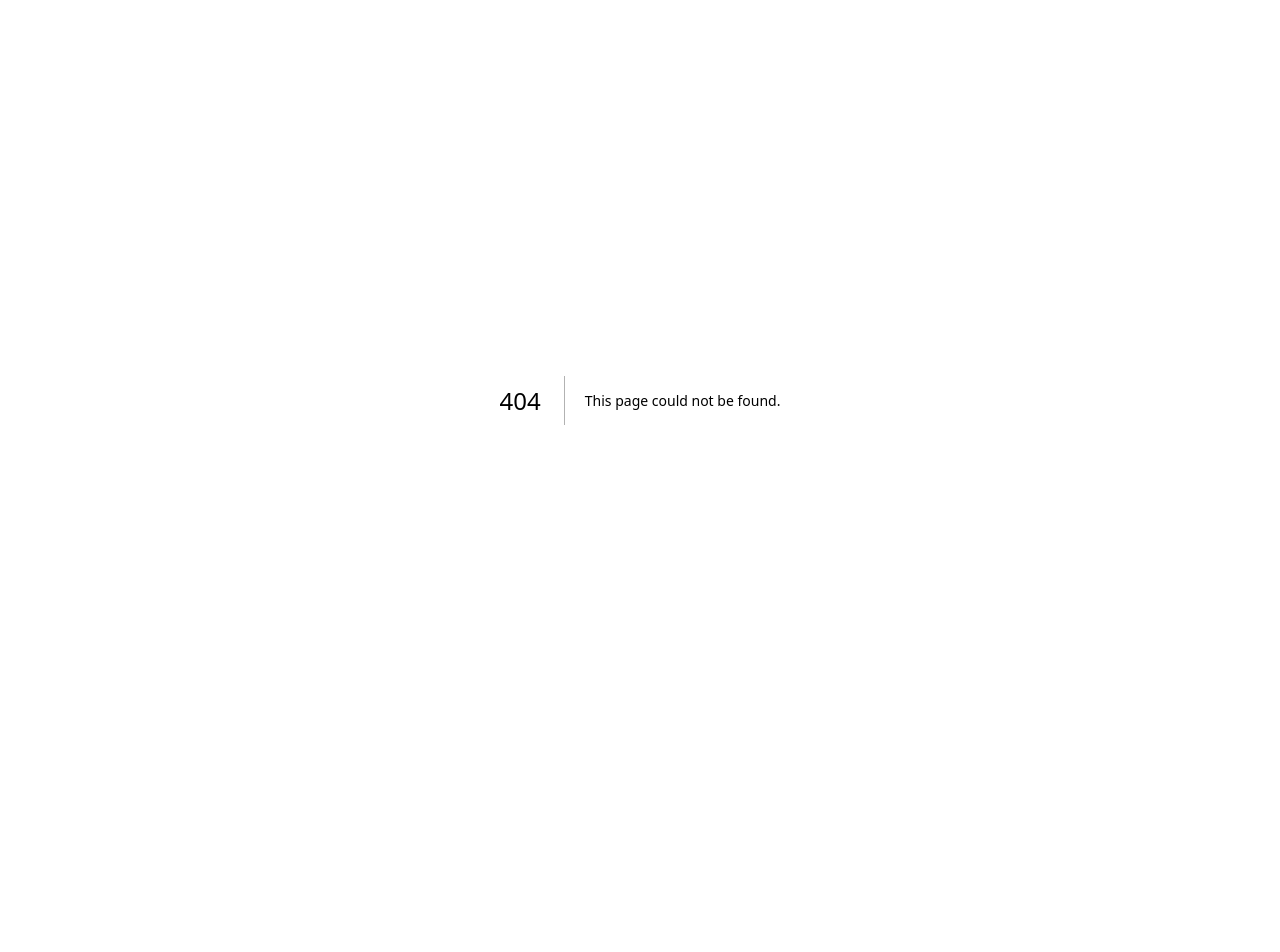
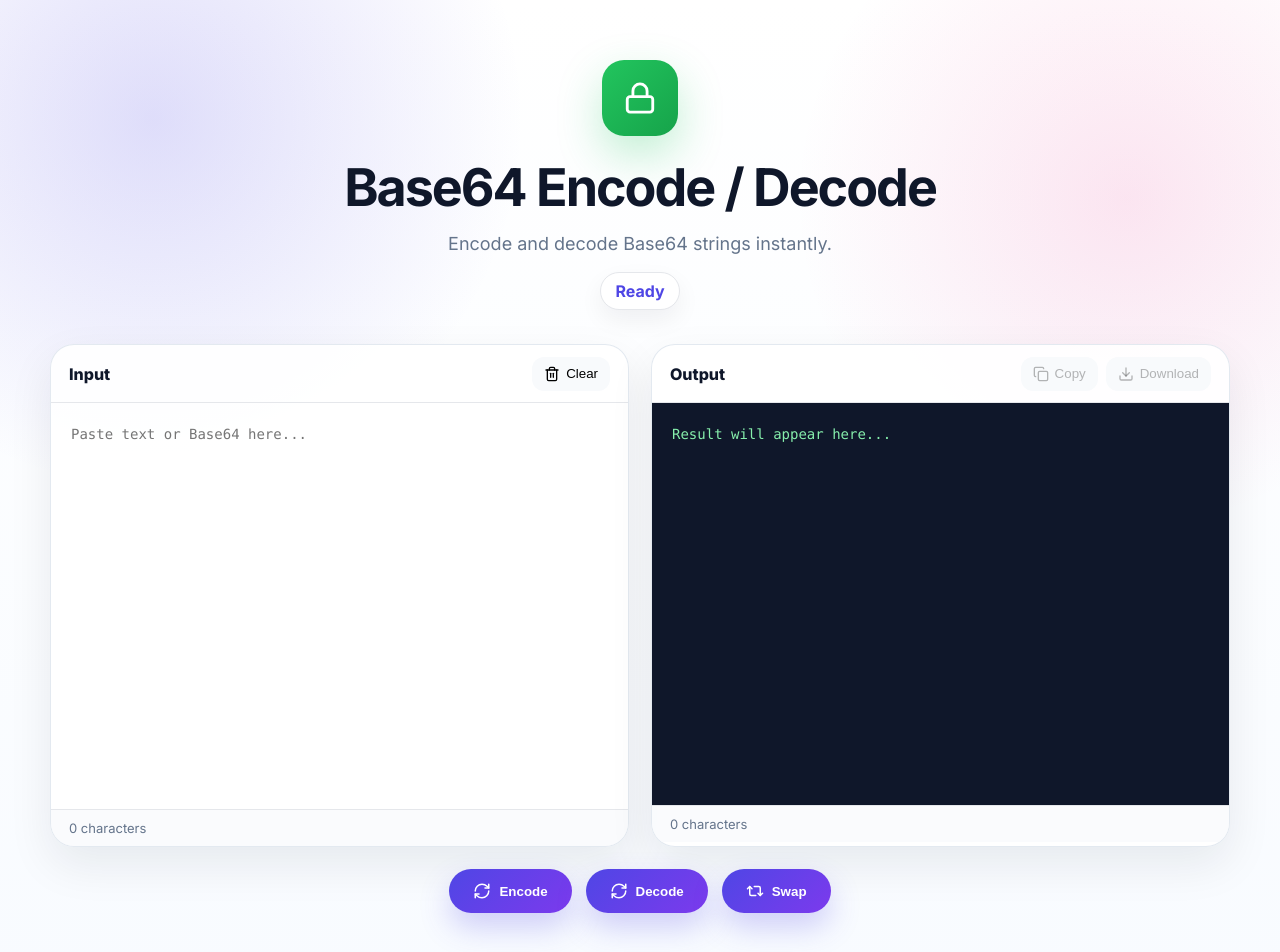
Before and after one commit to xieshaomiao/unitoolshub, a Next.js app: page /tools/base64 in a window 1280 px wide. Before the commit this address had no page. Shown: the top 952 px of the page. Before the commit the page ends 800 px from the top, so only its background shows below. Built offline with nearby package versions, Linux system fonts and the light colour scheme.

Commit message:
feat: add base64 tool

```diff
--- a/app/globals.css
+++ b/app/globals.css
@@ -789,3 +789,65 @@ a {
     font-size: 42px;
   }
 }
+
+.btn {
+  border: 0;
+  border-radius: 999px;
+  padding: 12px 22px;
+  display: inline-flex;
+  align-items: center;
+  justify-content: center;
+  gap: 8px;
+  font-weight: 800;
+  cursor: pointer;
+  transition: 0.25s ease;
+}
+
+.btn:hover {
+  transform: translateY(-2px);
+}
+
+.btn-primary {
+  color: white;
+  background: linear-gradient(135deg, #4f46e5, #7c3aed);
+  box-shadow: 0 14px 30px rgba(79, 70, 229, 0.25);
+}
+
+.btn-secondary {
+  color: #4f46e5;
+  background: #eef2ff;
+}
+
+.btn-ghost {
+  color: #475569;
+  background: transparent;
+}
+
+.card {
+  border-radius: 22px;
+  background: rgba(255, 255, 255, 0.86);
+  border: 1px solid rgba(226, 232, 240, 0.95);
+  box-shadow: 0 16px 40px rgba(15, 23, 42, 0.07);
+}
+
+.card-hover {
+  transition: 0.25s ease;
+}
+
+.card-hover:hover {
+  transform: translateY(-6px);
+  box-shadow: 0 24px 60px rgba(15, 23, 42, 0.12);
+}
+
+.editor-actions {
+  display: flex;
+  gap: 8px;
+}
+
+.editor-footer {
+  padding: 10px 18px;
+  border-top: 1px solid #e5e7eb;
+  color: #64748b;
+  font-size: 13px;
+  background: rgba(248, 250, 252, 0.7);
+}
--- /dev/null
+++ b/app/tools/base64/page.tsx
@@ -0,0 +1,154 @@
+"use client";
+
+import { useState } from "react";
+import {
+  Copy,
+  Download,
+  Lock,
+  RefreshCw,
+  Repeat2,
+  Trash2,
+} from "lucide-react";
+import Button from "@/components/ui/Button";
+
+export default function Page() {
+  const [input, setInput] = useState("");
+  const [output, setOutput] = useState("");
+  const [status, setStatus] = useState("Ready");
+
+  function encodeBase64() {
+    try {
+      setOutput(btoa(unescape(encodeURIComponent(input))));
+      setStatus("Encoded");
+    } catch {
+      setStatus("Encode failed");
+    }
+  }
+
+  function decodeBase64() {
+    try {
+      setOutput(decodeURIComponent(escape(atob(input))));
+      setStatus("Decoded");
+    } catch {
+      setOutput("");
+      setStatus("Invalid Base64");
+    }
+  }
+
+  async function copyOutput() {
+    if (!output) return;
+
+    await navigator.clipboard.writeText(output);
+    setStatus("Copied");
+
+    setTimeout(() => {
+      setStatus("Ready");
+    }, 2000);
+  }
+
+  function downloadOutput() {
+    if (!output) return;
+
+    const blob = new Blob([output], { type: "text/plain;charset=utf-8" });
+    const url = URL.createObjectURL(blob);
+    const link = document.createElement("a");
+
+    link.href = url;
+    link.download = "unitoolshub-base64-output.txt";
+    link.click();
+
+    URL.revokeObjectURL(url);
+    setStatus("Downloaded");
+  }
+
+  function swapValues() {
+    setInput(output);
+    setOutput(input);
+    setStatus("Swapped");
+  }
+
+  function clearAll() {
+    setInput("");
+    setOutput("");
+    setStatus("Ready");
+  }
+
+  return (
+    <main className="tool-page">
+      <section className="tool-hero">
+        <div className="tool-icon-large blue">
+          <Lock size={34} />
+        </div>
+
+        <h1>Base64 Encode / Decode</h1>
+        <p>Encode and decode Base64 strings instantly.</p>
+
+        <div className="tool-status">{status}</div>
+      </section>
+
+      <section className="tool-panel">
+        <div className="editor-card">
+          <div className="editor-header">
+            <span>Input</span>
+
+            <button onClick={clearAll}>
+              <Trash2 size={16} />
+              Clear
+            </button>
+          </div>
+
+          <textarea
+            value={input}
+            onChange={(e) => setInput(e.target.value)}
+            placeholder="Paste text or Base64 here..."
+          />
+
+          <div className="editor-footer">
+            {input.length} characters
+          </div>
+        </div>
+
+        <div className="editor-card">
+          <div className="editor-header">
+            <span>Output</span>
+
+            <div className="editor-actions">
+              <button onClick={copyOutput} disabled={!output}>
+                <Copy size={16} />
+                Copy
+              </button>
+
+              <button onClick={downloadOutput} disabled={!output}>
+                <Download size={16} />
+                Download
+              </button>
+            </div>
+          </div>
+
+          <pre>{output || "Result will appear here..."}</pre>
+
+          <div className="editor-footer">
+            {output.length} characters
+          </div>
+        </div>
+      </section>
+
+      <div className="tool-actions">
+        <Button onClick={encodeBase64}>
+          <RefreshCw size={18} />
+          Encode
+        </Button>
+
+        <Button variant="secondary" onClick={decodeBase64}>
+          <RefreshCw size={18} />
+          Decode
+        </Button>
+
+        <Button variant="secondary" onClick={swapValues} disabled={!input && !output}>
+          <Repeat2 size={18} />
+          Swap
+        </Button>
+      </div>
+    </main>
+  );
+}
--- /dev/null
+++ b/components/ui/Button.tsx
@@ -0,0 +1,18 @@
+import { ButtonHTMLAttributes } from "react";
+
+type ButtonProps = ButtonHTMLAttributes<HTMLButtonElement> & {
+  variant?: "primary" | "secondary" | "ghost";
+};
+
+export default function Button({
+  variant = "primary",
+  className = "",
+  children,
+  ...props
+}: ButtonProps) {
+  return (
+    <button className={`btn btn-${variant} ${className}`} {...props}>
+      {children}
+    </button>
+  );
+}
--- a/lib/tools.ts
+++ b/lib/tools.ts
@@ -15,7 +15,7 @@ export const tools = [
     id: "base64",
     name: "Base64 Encode / Decode",
     description: "Encode and decode Base64 strings easily.",
-    href: "#",
+  href: "/tools/base64",
     category: "Developer",
     icon: Lock,
     tone: "blue",
```
Also changed, not shown: components/home/ToolGrid.tsx (+14 -7 lines), components/ui/Card.tsx (added, +21 -0 lines).
